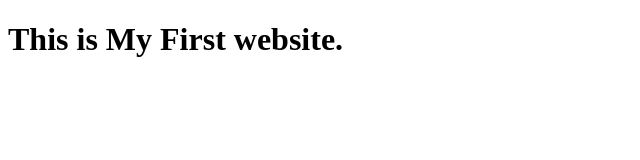
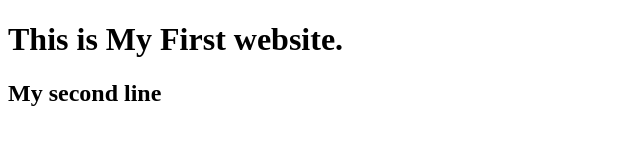
Before and after one commit to Aurangzaib264/Intro-to-Programming, a plain HTML site: page index.html in a window 1280 px wide. Shown: the whole page, without its empty margins (0-640 px from the left). Drawn offline with Linux system fonts and the light colour scheme.

Commit message:
Update index.html

```diff
--- a/index.html
+++ b/index.html
@@ -8,5 +8,6 @@
 </head>
 <body>
     <h1>This is My First website.</h1>
+    <h2>My second line </h2>
 </body>
 </html>
```
